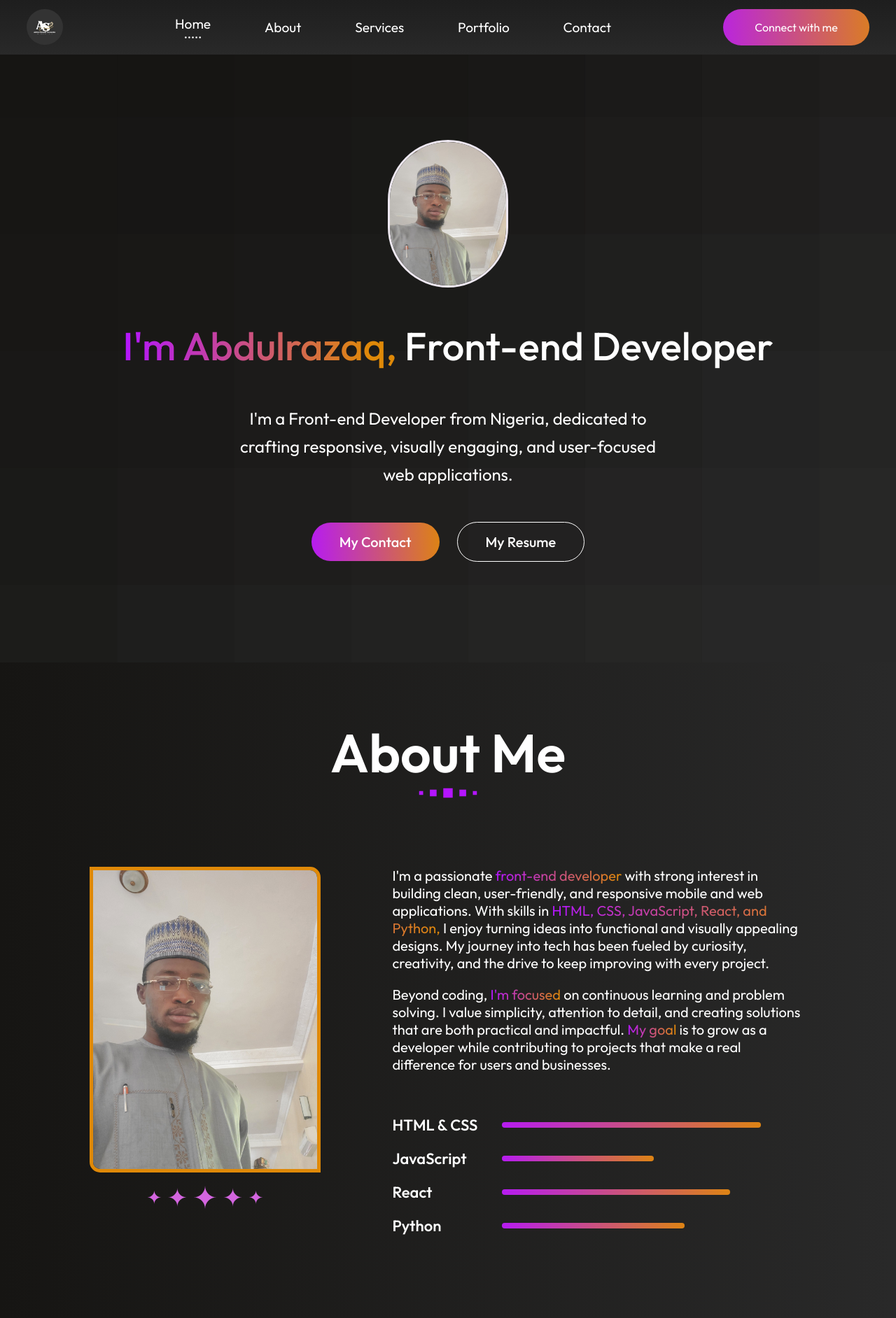
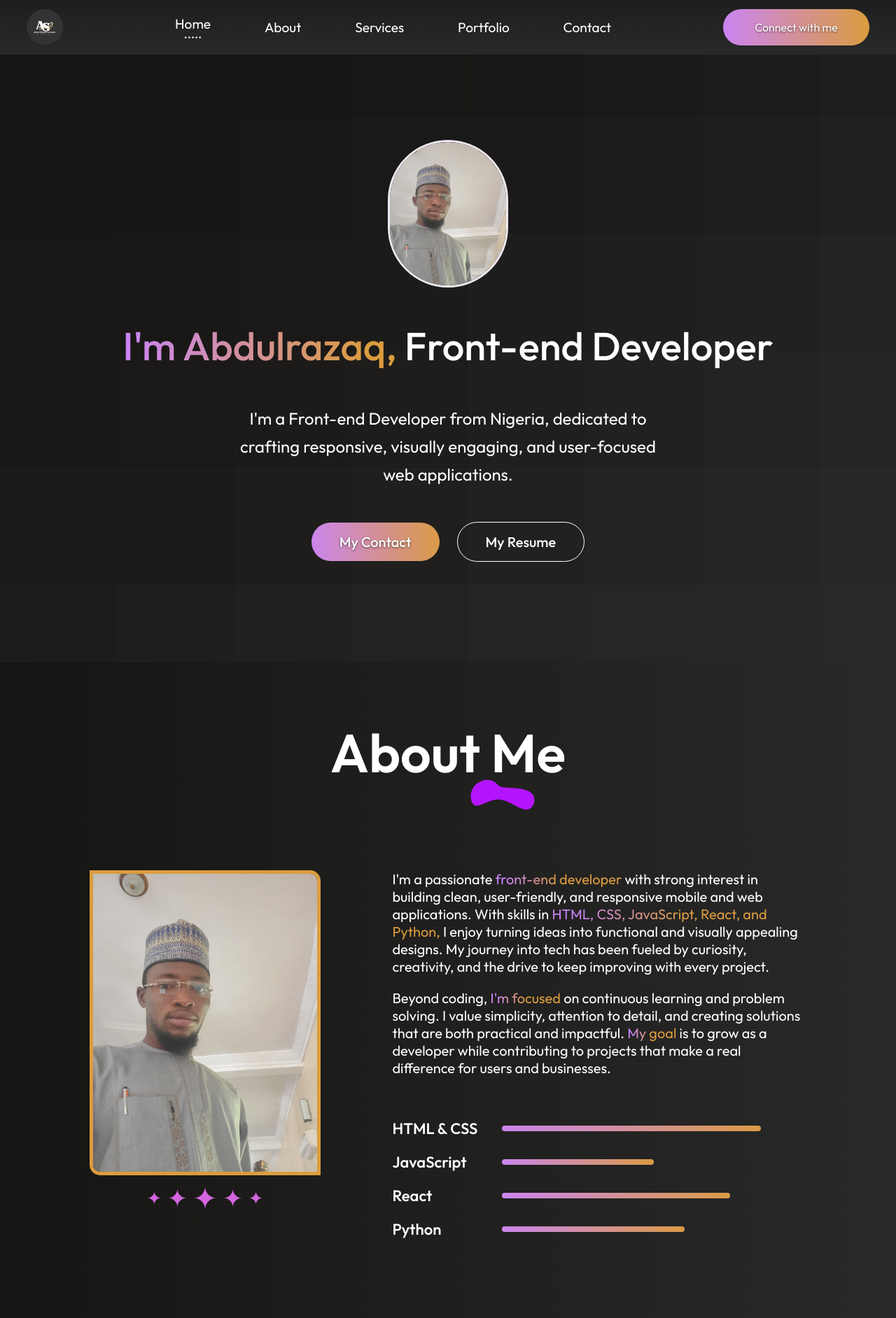
Before and after one commit to SAOMEIZA01/my-react-portfolio, a React (Vite) app: page / in a window 1280 px wide. Shown: the top 1884 px of the page at 70% size. Built offline with nearby package versions, Linux system fonts and the light colour scheme.

Commit message:
General update

```diff
--- a/src/Components/About/About.css
+++ b/src/Components/About/About.css
@@ -11,25 +11,26 @@
     margin: 8vh 10vw;
     padding-top: 10vh;
 }
-.about-left-image {
-    margin-bottom: 15px;
-    border: solid 5px #DF8908;
-    border-radius: 0 15px 0 15px;
-    width: 25vw;
-}
 .about-title {
+    position: relative;
     display: flex;
     align-items: center;
     flex-direction: column;
-    margin-bottom: 2vh;
+    margin-bottom: 5vh;
 }
 .about-title h1 {
+    position: relative;
     padding: 0 3vw;
     font-size: 6vw;
     font-weight: 600;
+    font-family: 'outfit', sans-serif;
 }
 .about-title img {
-    width: 15vw;
+    position: absolute;
+    width: 20vw;
+    top: 3vh;
+    right: 0;
+    z-index: 1;
 }
 .about-sections {
     display: flex;
@@ -42,6 +43,12 @@
     display: flex;
     flex-direction: column;
     gap: 60px;
+}
+.about-left-image {
+    margin-bottom: 1.5vh;
+    border: solid 5px #DB9C3D;
+    border-radius: 0 15px 0 15px;
+    width: 25vw;
 }
 .about-para {
     display: flex;
@@ -81,7 +88,7 @@
     width: 50%;
     height: 8px;
     border-radius: 50px;
-    background: linear-gradient(264deg, #DF8908 -5.09%, #B415FF 106.28%);
+    background: linear-gradient(264deg, #DB9C3D -5.09%, #CA84F8 106.28%);
 }
 .about-achievments {
     display: flex;
@@ -104,7 +111,7 @@
 .about-achievment h2 {
     font-size: 3rem;
     font-weight: 700;
-    background: linear-gradient(270deg, #DF8908 50.41%, #B415FF 90.25%);
+    background: linear-gradient(270deg, #DB9C3D 50.41%, #CA84F8 90.25%);
     background-clip: text;
     -webkit-background-clip: text;
     -webkit-text-fill-color: transparent;
@@ -113,14 +120,10 @@
     font-size: 1rem;
     font-weight: 500;
 }
-.about-achievment hr {
-    height: 10vh;
-    width: 10vh;
-}
 
 /* ===== COLOR GRADIENT ===== */
 .txt-grad {
-    background: linear-gradient(270deg, #DF8908, #B415FF);
+    background: linear-gradient(270deg, #DB9C3D 10%, #CA84F8 100%);
     background-clip: text;
     -webkit-background-clip: text;
     -webkit-text-fill-color: transparent;
@@ -140,7 +143,8 @@
         padding: 0;
     }
     .about-title img {
-        width: 100px;
+        width: 30vw;
+        top: 1vh;
     }
     .about-sections {
         flex-direction: column;
@@ -152,22 +156,16 @@
         display: none;
     }
     .about-para {
-        font-size: 18px;
-        line-height: 32px;
-        margin-top: -100px;
-        float: right;
-    }
-    .about-para-image {
-        width: 200px;
-        border: solid 3px #DF8908;
-        float: left;
+        font-size: 1.05rem;
+        line-height: 3.5vh;
+        margin-top: -10vh;
     }
     .about-skill {
         gap: 15px;
         align-items: center;
     }
     .about-skill p {
-        font-size: 18px;
+        font-size: 1.05rem;
         min-width: 100px;
     }
     .about-skill hr {
--- a/src/Components/About/About.jsx
+++ b/src/Components/About/About.jsx
@@ -1,6 +1,6 @@
 import React from 'react'
 import './About.css'
-import five_squares_depth from '../../assets/five_squares_depth.svg'
+import blob_pattern from '../../assets/blob_pattern.svg'
 import profile_img from '../../assets/profile_img.jpg'
 import five_stars_depth from '../../assets/five_stars_depth.svg'
 
@@ -10,7 +10,7 @@ const About = () => {
     <div id='about' className='about'>
         <div className="about-title">
             <h1>About Me</h1>
-            <img src={five_squares_depth} alt="five_squares_depth" />
+            <img src={blob_pattern} alt="blob pattern" />
         </div>
         <div className="about-sections">
             <div className="about-left">
--- a/src/Components/Contact/Contact.css
+++ b/src/Components/Contact/Contact.css
@@ -38,7 +38,7 @@
 .contact-left h1 {
     font-size: 3rem;
     font-weight: 600;
-    background: linear-gradient(270deg, #DF8908 40%, #B415FF 100%);
+    background: linear-gradient(270deg, #DB9C3D 50.41%, #CA84F8 90.25%);
     background-clip: text;
     -webkit-bachground-clip: text;
     -webkit-text-fill-color: transparent;
@@ -63,7 +63,7 @@
 }
 .icon-envelope, .icon-phonevolume, .icon-locationdot {
     width: 20px;
-    color: #B415FF;
+    color: #CA84F8;
 }
 .contact-right {
     display: flex;
@@ -103,7 +103,9 @@
     border: none;
     color: white;
     border-radius: 40px;
-    background: linear-gradient(264deg, #DF8908 -5.09%, #B415FF 106.28%);
+    background: linear-gradient(264deg, #DB9C3D -5.09%, #CA84F8 106.28%);
+    text-shadow: 0 1px 3px rgba(0,0,0,0.6);
+    font-family: 'outfit', sans-serif;
     font-size: clamp(1em, 1vw, 2em);
     font-weight: 500;
     padding: 2vh 2.5vw;
@@ -122,7 +124,7 @@
 
 /* ======== COLOR GRADIENT ======== */
 .txt-grad {
-    background: linear-gradient(270deg, #DF8908, #B415FF);
+    background: linear-gradient(270deg, #DB9C3D 50.41%, #CA84F8 90.25%);
     background-clip: text;
     -webkit-background-clip: text;
     -webkit-text-fill-color: transparent;
--- a/src/Components/Footer/Footer.css
+++ b/src/Components/Footer/Footer.css
@@ -46,7 +46,7 @@
     font-size: 1rem;
 }
 .footer-email-input:hover {
-    border: solid 2px #B415FF;
+    border: solid 2px #CA84F8;
     transform: scale(1.1);
     transition: 0.6s;
 }
@@ -57,7 +57,8 @@
     font-size: 1rem;
     padding: 1.5vw 3vw;
     border-radius: 0 3vw 3vw 0;
-    background: linear-gradient(264deg, #DF8908 -5.09%, #B415FF 106.28%);
+    background: linear-gradient(264deg, #DB9C3D -5.09%, #CA84F8 106.28%);
+    text-shadow: 0 1px 3px rgba(0,0,0,0.6);
     cursor: pointer;
     transition: 0.3s;
     width: 35%;
@@ -85,7 +86,8 @@
     border: solid 1px #a0a0a0;
 }
 .footer-bottom-right p:hover {
-    background: linear-gradient(264deg, #DF8908 -5.09%, #B415FF 106.28%);
+    background: linear-gradient(264deg, #DB9C3D -5.09%, #CA84F8 106.28%);
+    text-shadow: 0 1px 3px rgba(0,0,0,0.6);
 }
 
 @media (max-width: 768px) {
--- a/src/Components/Hero/Hero.css
+++ b/src/Components/Hero/Hero.css
@@ -22,7 +22,7 @@
     font-weight: 500;
 }
 .hero h1 span {
-    background: linear-gradient(270deg, #DF8908 10%, #B415FF 100%);
+    background: linear-gradient(270deg, #DB9C3D 10%, #CA84F8 100%);
     background-clip: text;
     -webkit-background-clip: text;
     -webkit-text-fill-color: transparent;
@@ -45,8 +45,9 @@
 .hero-connect {
     padding: 15px 40px;
     border-radius: 50px;
-    background: linear-gradient(267deg, #DF8908 -5.09%, #B415FF 106.28%);
+    background: linear-gradient(267deg, #DB9C3D -5.09%, #CA84F8 106.28%);
     cursor: pointer;
+    text-shadow: 0 1px 3px rgba(0,0,0,0.6);
 }
 .hero-resume {
     padding: 15px 40px;
@@ -58,7 +59,7 @@
     border: 1.5px solid white;
 }
 .hero-resume:hover {
-    border-color: #B415FF;
+    border-color: #CA84F8;
 }
 
 @media (max-width:768px) {
@@ -67,7 +68,7 @@
         width: 150px;
         height: 170px;
         border-radius: 20px;
-        border: solid 3px #DF8908;
+        border: solid 3px #DB9C3D;
     }
     .hero h1 {
         margin-top: 4vh;
--- a/src/Components/Navbar/Navbar.css
+++ b/src/Components/Navbar/Navbar.css
@@ -32,7 +32,8 @@
 .nav-connect {
     padding: 2vh 3.5vw;
     border-radius: 30px;
-    background: linear-gradient(267deg, #DA7C25 0.36%, #B923E1 102.06%);
+    background: linear-gradient(267deg, #DB9C3D 0.36%, #CA84F8 102.06%);
+    text-shadow: 0 1px 3px rgba(0,0,0,0.6);
     font-size: 1em;
     cursor: pointer;
     transition: 0.5s;
@@ -85,7 +86,7 @@
         align-items: start;
         top: 0;
         gap: 3vw;
-        background: linear-gradient(90deg, #292929, #d47bec);
+        background: linear-gradient(90deg, #292929, #CA84F8);
         width: 35vw;
         height: 100%;
         z-index: 2;
--- a/src/Components/Services/Services.css
+++ b/src/Components/Services/Services.css
@@ -55,7 +55,7 @@
 .services-format h3 {
     font-size: clamp(1.3em, 1.8vw, 1.6em);
     font-weight: 600;
-    background: linear-gradient(270deg, #DF8908 50%, #B415FF 100%);
+    background: linear-gradient(270deg, #DB9C3D 50%, #CA84F8 100%);
     background-clip: text;
     -webkit-background-clip: text;
     -webkit-text-fill-color: transparent;
@@ -70,10 +70,11 @@
     align-items: center;
     gap: 2vw;
     margin-top: 2vh;
+    font-weight: 500;
 }
 .services-format:hover {
     border: solid 2px #ff00ff;
-    background: linear-gradient(45deg, #3f0028, #582300);
+    background: linear-gradient(45deg, #680543, #5c341a);
     transform: scale(1.05);
     transition: 0.4s;
 }
@@ -112,5 +113,8 @@
     }
     .services-readmore {
         font-size: 1em;
+        margin-top: 0;
+        color: skyblue;
+        font-weight: 500;
     }
 }
```
